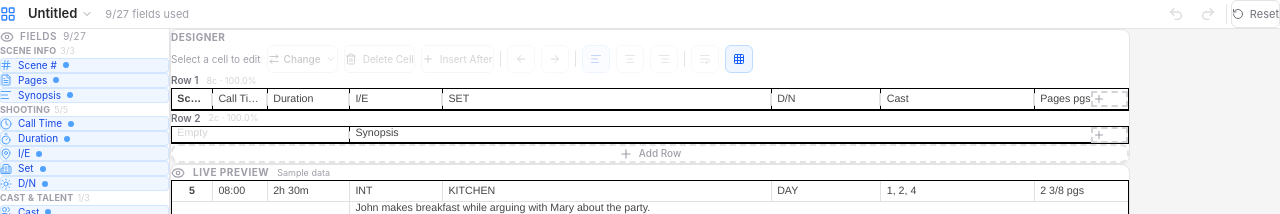
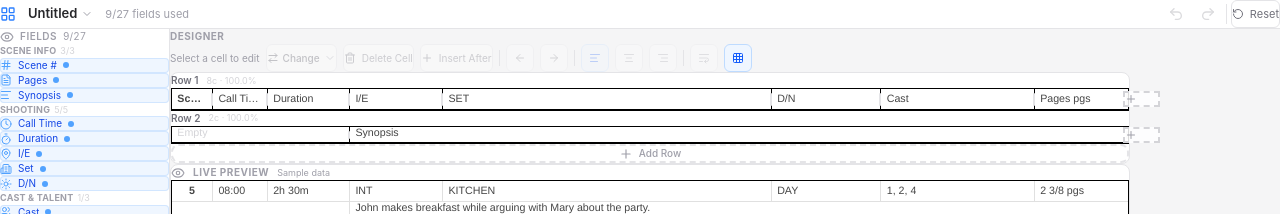
Before and after one commit to gabathanasiou/ribbon_editor, a React (Vite) app: page / in a window 1280 px wide. Shown: the top 214 px of the page. Built offline with nearby package versions, Linux system fonts and the light colour scheme.

Commit message:
toolbar outside card, + button offset -right-8 with card right padding

```diff
--- a/src/App.tsx
+++ b/src/App.tsx
@@ -698,7 +698,7 @@
           <div className="max-w-[960px] mx-auto space-y-6">
 
             {/* ══ Designer ══ */}
-            <section className="bg-white rounded-lg border border-zinc-200 p-6">
+            <section>
               <div className="flex items-center gap-2 mb-4">
                 <span className="text-[10px] font-bold text-zinc-400 uppercase tracking-wider">Designer</span>
               </div>
@@ -764,7 +764,8 @@
               </div>
 
               {/* Ribbon rows */}
-              <div className="space-y-5">
+              <div className="bg-white rounded-lg border border-zinc-200 p-6 pr-10">
+                <div className="space-y-5">
                 {rows.map((row, ri) => (
                   <div key={row.id} className="group/row">
                     <div className="flex items-center gap-2 mb-1">
@@ -925,7 +926,7 @@
                           if (k) setSelId(insertCellAt(row.id, row.cells.length, k));
                           else setSelId(addCell(row.id, row.cells.length - 1));
                         }}
-                        className={`absolute right-0 top-1/2 -translate-y-1/2 cursor-pointer transition-colors z-20 ${dropHover === row.id ? 'bg-blue-100 ring-2 ring-blue-400 ring-inset' : cellDropTarget === 'end-' + row.id ? 'bg-blue-100 ring-2 ring-blue-400 ring-inset' : 'hover:bg-blue-50'}`}
+                        className={`absolute -right-8 top-1/2 -translate-y-1/2 cursor-pointer transition-colors z-20 ${dropHover === row.id ? 'bg-blue-100 ring-2 ring-blue-400 ring-inset' : cellDropTarget === 'end-' + row.id ? 'bg-blue-100 ring-2 ring-blue-400 ring-inset' : 'hover:bg-blue-50'}`}
                         style={{
                           minHeight: 16, minWidth: '28pt',
                           border: `2px dashed ${dropHover === row.id || cellDropTarget === 'end-' + row.id ? '#3b82f6' : '#d4d4d8'}`,
@@ -941,6 +942,7 @@
               <button onClick={addRow} className="mt-5 w-full py-2.5 text-[10px] font-medium rounded-lg border-2 border-dashed border-zinc-200 text-zinc-400 hover:border-zinc-300 hover:text-zinc-500 hover:bg-zinc-50/50 transition-colors flex items-center justify-center gap-1.5">
                 <Plus className="w-3.5 h-3.5" /> Add Row
               </button>
+              </div>
             </section>
 
             {/* ══ Live Preview ══ */}
```
